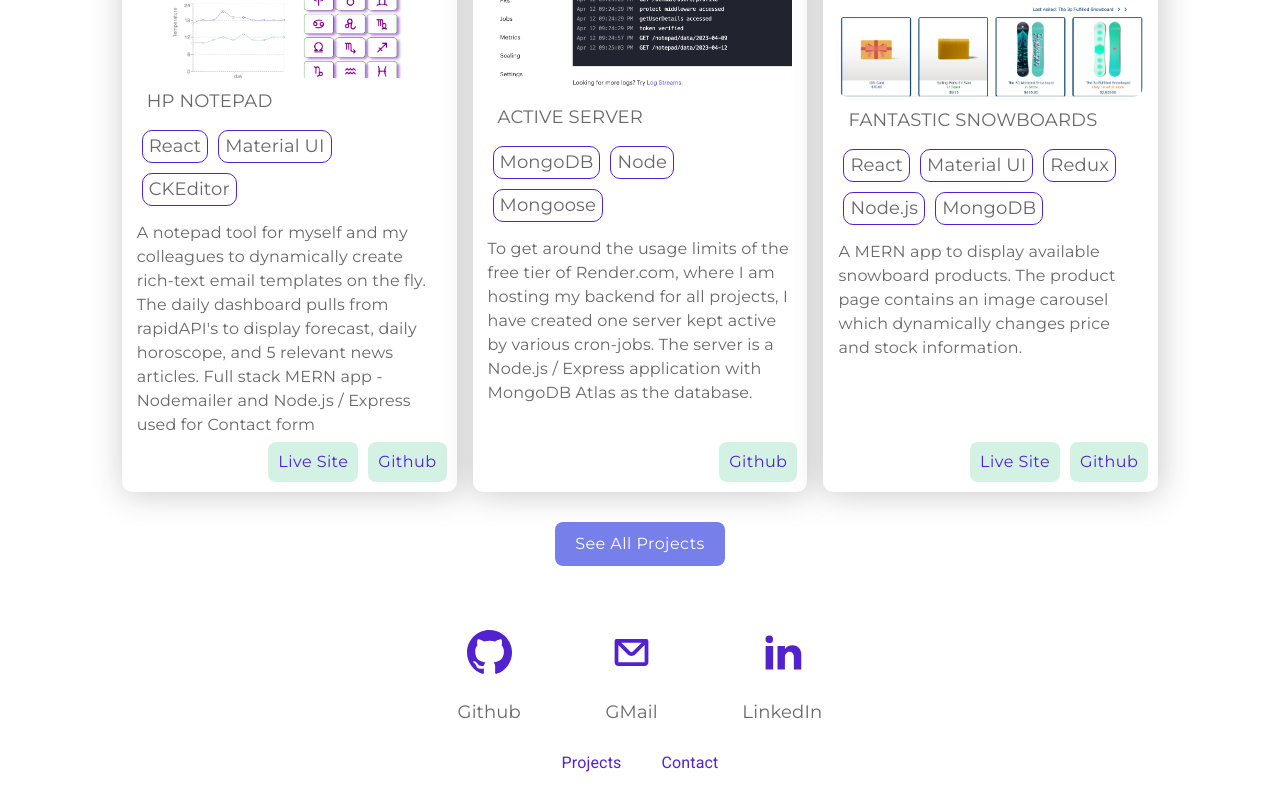
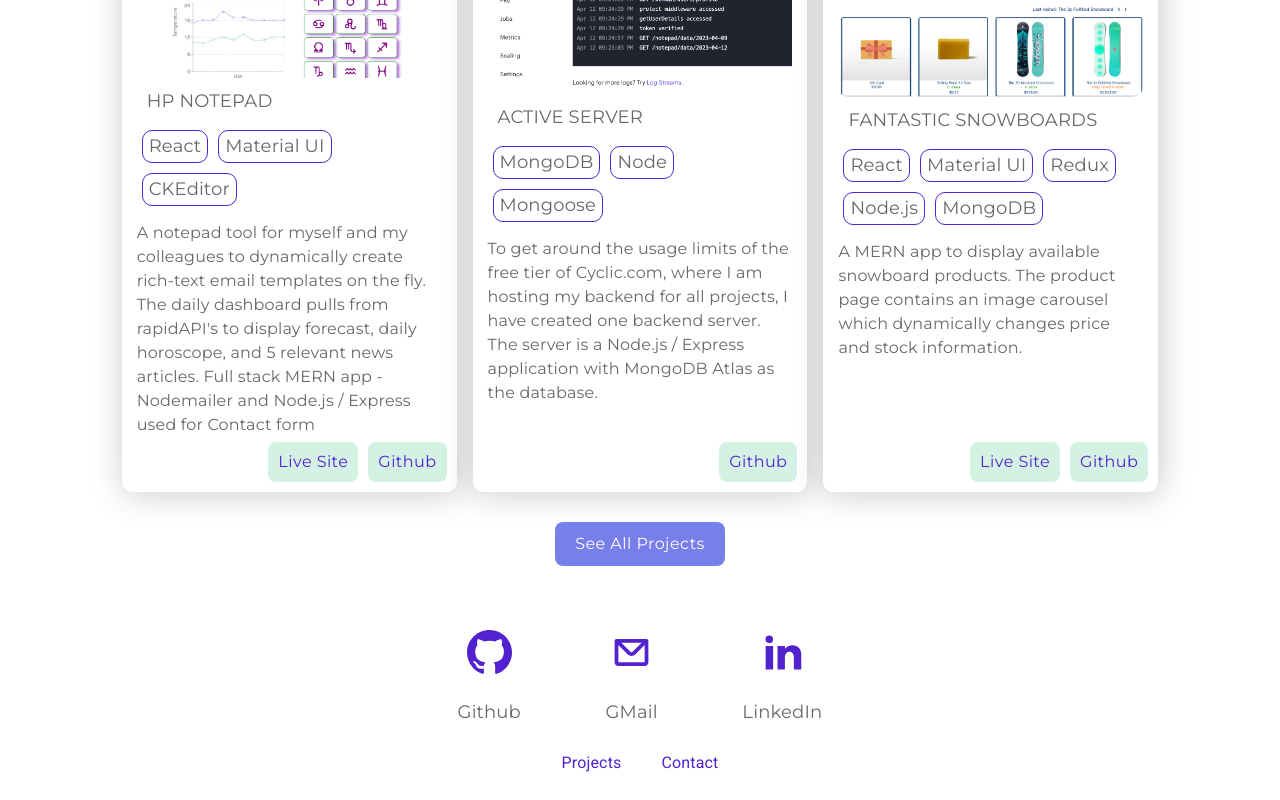
Before and after one commit to misterplain/portfolio, a React (Create React App) app: page / in a window 1280 px wide. Shown: the part 1063-1863 px from the top of the page. Built offline with nearby package versions, Linux system fonts and the light colour scheme.

Commit message:
tie image source to theme to reduce lag

```diff
--- a/src/components/Hero/Hero.js
+++ b/src/components/Hero/Hero.js
@@ -11,20 +11,23 @@
 import dev_computer from "../../assets/dev_computer.png";
 import blankScreen from "../../assets/blankScreen.jpg";
 import { ThemeContext } from "../../App.js";
+import { useTheme } from "@mui/material/styles";
 
 const Hero = () => {
+  const theme = useTheme();
+  console.log(theme);
   const darkModeContext = useContext(ThemeContext);
   const isDarkMode = darkModeContext.isDarkMode;
   return (
     <Box sx={styles.wrapper}>
       <Box sx={styles.textWrapper}>
-        <Typography variant='h2' marginBottom>
+        <Typography variant="h2" marginBottom>
           Patrick O'Brien
         </Typography>{" "}
-        <Typography variant='body2' marginBottom>
+        <Typography variant="body2" marginBottom>
           Developer
         </Typography>
-        <Typography variant='body1' sx={styles.aboutMe} marginBottom>
+        <Typography variant="body1" sx={styles.aboutMe} marginBottom>
           Hi, I'm Patrick, a Barcelona-based web developer and I'm passionate
           about creating engaging, user-friendly applications.
         </Typography>
@@ -32,7 +35,7 @@
           {" "}
           <Link
             component={NavLink}
-            to='/contact'
+            to="/contact"
             style={({ isActive }) =>
               isActive ? { color: "#777FEB" } : undefined
             }
@@ -40,17 +43,28 @@
           >
             <Button isDarkMode={isDarkMode}>Contact Me</Button>
           </Link>
-          <Button href='./assets/OBrienPatrickCV.pdf' isDarkMode={isDarkMode} download>
+          <Button
+            href="./assets/OBrienPatrickCV.pdf"
+            isDarkMode={isDarkMode}
+            download
+          >
             Download CV
           </Button>
         </Box>
       </Box>
       <Box sx={styles.imageWrapper}>
-        <Box
+        {/* <Box
           component='img'
           src={isDarkMode ? dev_computer : computer}
           sx={styles.image}
           alt='computer'
+        />
+      </Box> */}
+        <Box
+          component="img"
+          src={theme.images.computer}
+          sx={styles.image}
+          alt="computer"
         />
       </Box>
     </Box>
--- a/src/data/projects.js
+++ b/src/data/projects.js
@@ -22,7 +22,7 @@
   {
     title: "Active Server",
     description:
-      "To get around the usage limits of the free tier of Render.com, where I am hosting my backend for all projects, I have created one server kept active by various cron-jobs. The server is a Node.js / Express application with MongoDB Atlas as the database.",
+      "To get around the usage limits of the free tier of Cyclic.com, where I am hosting my backend for all projects, I have created one backend server. The server is a Node.js / Express application with MongoDB Atlas as the database.",
     image: activeServer,
     alt: "Active Server",
     githubRepo: "https://github.com/misterplain/activeServer",
--- a/src/themes/darkTheme.js
+++ b/src/themes/darkTheme.js
@@ -1,5 +1,8 @@
 import { createTheme } from "@mui/material/styles";
 import createBreakpoints from "@mui/system/createTheme/createBreakpoints";
+
+// import computer from "../assets/computer.jpg";
+import dev_computer from "../assets/dev_computer.png";
 
 const breakpoints = createBreakpoints({});
 
@@ -38,7 +41,6 @@
     darkBlue: {
       main: "#10273d",
       secondary: "#1b4165",
-
     },
     background: {
       default: "#10273d",
@@ -46,6 +48,9 @@
     black: {
       main: "#000000",
     },
+  },
+  images: {
+    computer: dev_computer,
   },
   typography: {
     h2: {
--- a/src/themes/lightTheme.js
+++ b/src/themes/lightTheme.js
@@ -1,6 +1,8 @@
 import { createTheme } from "@mui/material/styles";
 import createBreakpoints from "@mui/system/createTheme/createBreakpoints";
 
+import computer from "../assets/computer.jpg";
+// import dev_computer from "../assets/dev_computer.png";
 const breakpoints = createBreakpoints({});
 
 const lightTheme = createTheme({
@@ -36,6 +38,9 @@
     black: {
       main: "#000000",
     }
+  },
+  images: {
+    computer: computer,
   },
   typography: {
     h2: {
```
